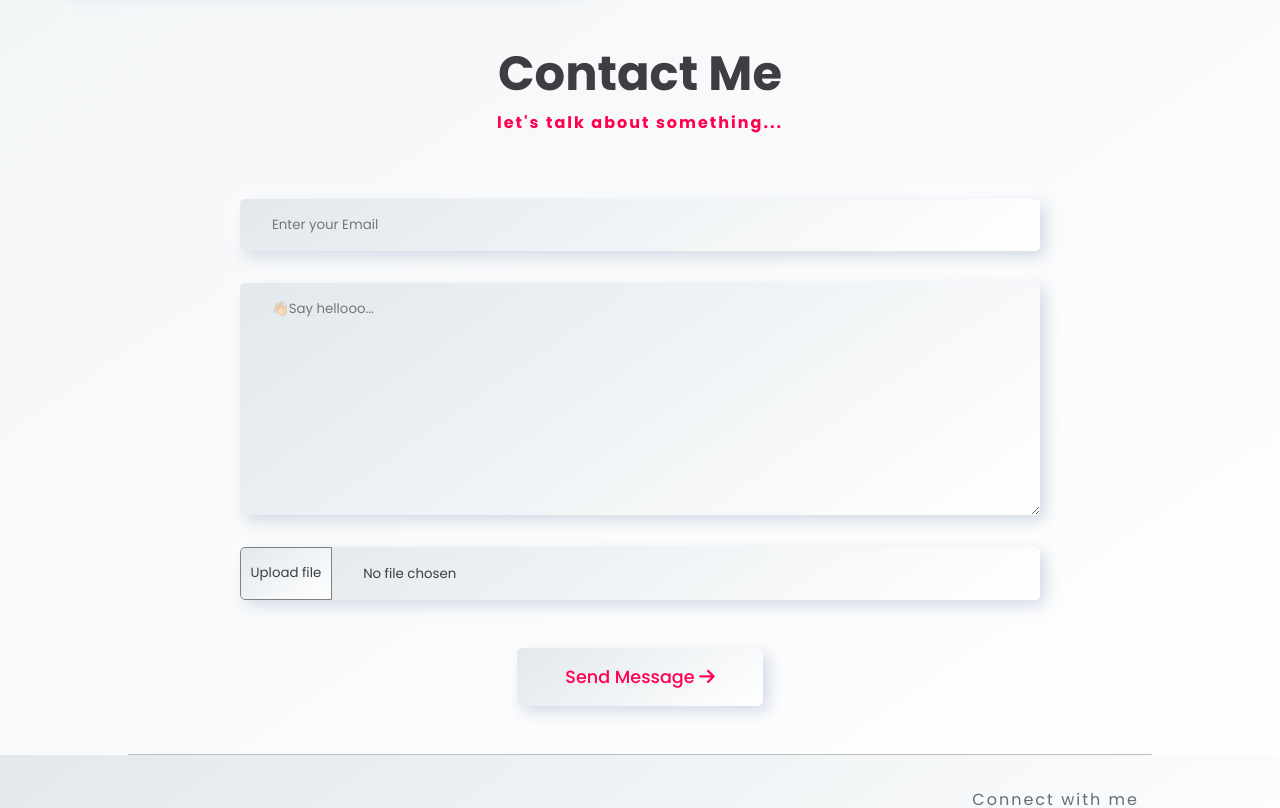
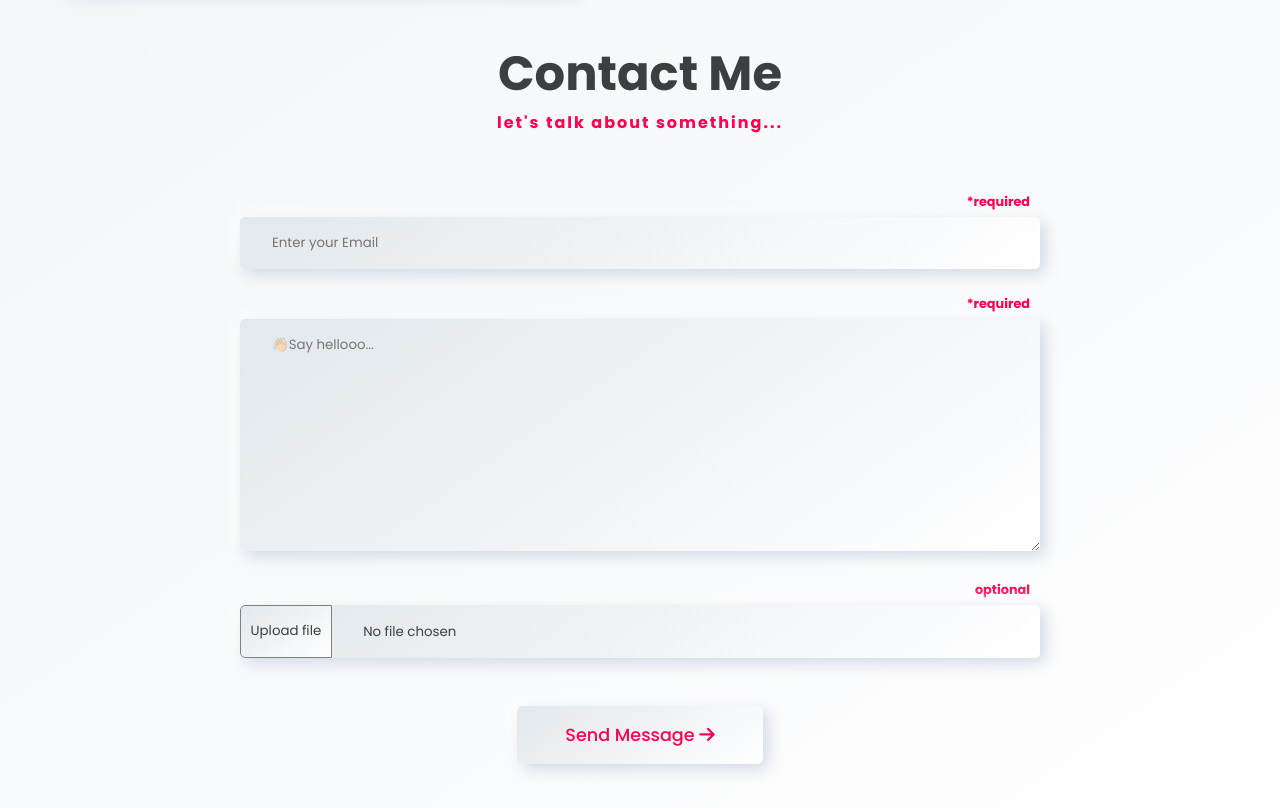
Before and after one commit to Chetan-KK/chetan-kk-portfolio2023, a React (Vite) app: page / in a window 1280 px wide. Shown: the part 2740-3548 px from the top of the page. Built offline with nearby package versions, Linux system fonts and the light colour scheme.

Commit message:
contacts updated and bug fixes

```diff
--- a/index.html
+++ b/index.html
@@ -4,6 +4,15 @@
     <meta charset="UTF-8" />
     <link rel="icon" type="image/svg+xml" href="/favicon.svg" />
     <meta name="viewport" content="width=device-width, initial-scale=1.0" />
+    <meta
+      name="discription"
+      content="I'm Front-End developer who now works with 3D website designs"
+    />
+    <meta
+      name="keywords"
+      content="technology, portfolio, chetan khulage, chetan, khulage,chetan yogesh khulage,chetankhulage350@gmail.com information technology, project, three js,3D,website,web design,web,contact chetan,web designer, web developer,about chetan khulage"
+    />
+    <meta name="robots" content="INDEX, FOLLOW" />
     <title>Chetan K Portfolio 2023</title>
     <link rel="preconnect" href="https://fonts.googleapis.com" />
     <link rel="preconnect" href="https://fonts.gstatic.com" crossorigin />
--- a/src/Components/Contact/Contact.css
+++ b/src/Components/Contact/Contact.css
@@ -2,8 +2,21 @@
   text-align: center;
 }
 .Contact .form {
-  flex-direction: column;
+  justify-content: center;
   padding: 3rem 0;
+  text-align: center;
+}
+.Contact .form .tip {
+  color: var(--primary-color);
+  font-family: var(--ff);
+  font-weight: 600;
+  float: right;
+  transform: translate(-10px, 10px);
+  font-size: 0.8rem;
+}
+.middle {
+  width: calc(50vw + 10rem);
+  margin: auto;
 }
 .Contact .form input,
 .Contact .form textarea {
--- a/src/Components/Contact/Contact.jsx
+++ b/src/Components/Contact/Contact.jsx
@@ -47,13 +47,15 @@ function Contact() {
       <div className="heading">
         <b>let's talk about something...</b>
       </div>
+      <div className="middle">
         <form
           encType="multipart/form-data"
           onSubmit={formSubmit}
           method="POST"
           action="https://formsubmit.co/chetankhulage350@gmail.com"
-        className="form flex"
+          className="form"
         >
+          <div className="tip">*required</div>
           <input
             className="input"
             type="email"
@@ -61,6 +63,7 @@ function Contact() {
             placeholder="Enter your Email"
             required
           />
+          <div className="tip">*required</div>
           <textarea
             className="input "
             name="massage"
@@ -69,6 +72,7 @@ function Contact() {
             placeholder="👋🏻Say hellooo..."
             required
           ></textarea>
+          <div className="tip">optional</div>
           <input
             type="file"
             className="file-input"
@@ -92,11 +96,18 @@ function Contact() {
           ) : loading ? (
             <div className="small-loader"></div>
           ) : (
-          <button type="submit" className="button contactSubmit" id="button">
+            <div>
+              <button
+                type="submit"
+                className="button contactSubmit"
+                id="button"
+              >
                 Send Message <i className="fa-solid fa-arrow-right"></i>
               </button>
+            </div>
           )}
         </form>
+      </div>
     </div>
   );
 }
--- a/src/Components/Projects/Projects.jsx
+++ b/src/Components/Projects/Projects.jsx
@@ -17,8 +17,8 @@ function Projects() {
       imgSrc: "/threejs-portfolio-project.png",
       disc: `The project integrates the power of Three.js to bring creative design to life with stunning animations and eye-catching graphics, making it a must-see for anyone interested in cutting-edge technology and creative design.
       This website features animations, motion design, and user interaction, creating a dynamic and interactive experience for visitors. The website is fully responsive, ensuring optimal viewing on any device, and includes a theme selector that allows you to customize the look and feel of the site.`,
-      link: "https://chetan-kk.github.io/Google-clone-with-API/",
-      gitLink: "https://chetan-kk.github.io/Google-clone-with-API/",
+      link: "https://chetan-kk.github.io/ChetanK-Portfolio/",
+      gitLink: "https://github.com/Chetan-KK/ChetanK-Portfolio",
       year: "5-2021",
     },
     {
```
Lines whose indentation alone changed are shown as unchanged.
